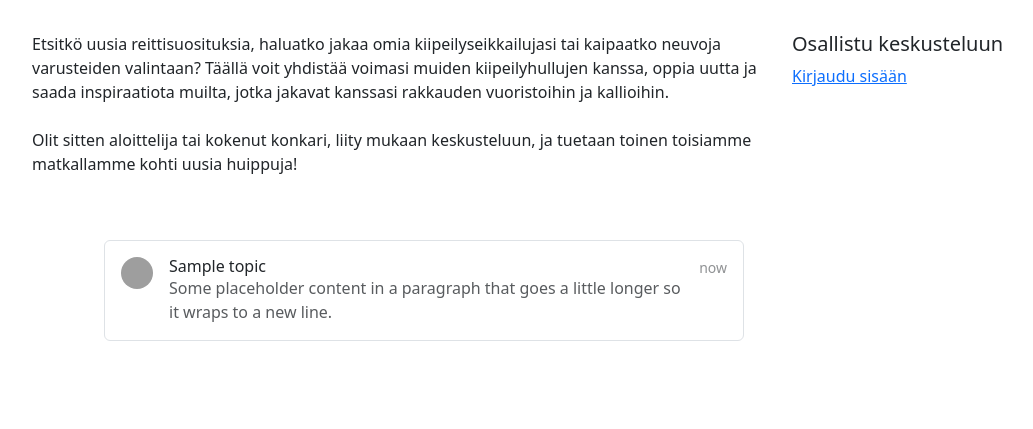
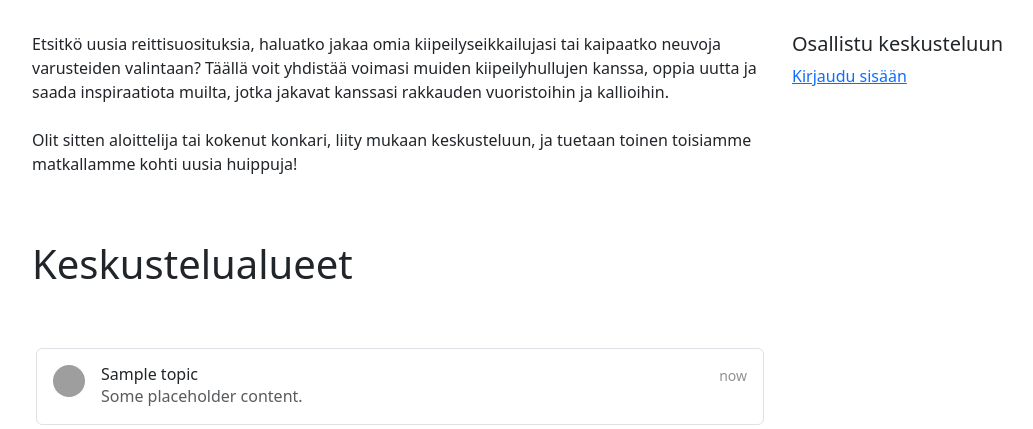
Before and after one commit to sonjaolkkonen/keskustelusovellus, a Flask app: template templates/index.html in a window 1280 px wide. Shown: the part 411-840 px from the top of the page, without its empty margins (50-1083 px from the left). Before the commit the page ends 752 px from the top, so only its background shows below. Run offline with Flask 3, Linux system fonts and the light colour scheme; the template is opened without the code that fills it: most values are stand-ins (such as "Sample title", 1, 10 or a date in 2020); grey boxes are pictures that could not be loaded.

Commit message:
style topic section

```diff
--- a/templates/index.html
+++ b/templates/index.html
@@ -71,15 +71,18 @@
             <div class="row">
             <div class="col-8">
                 {% if topics %}
+                    <br><br>
+                    <h1 class="display-6">Keskustelualueet</h1>
+                    <br><br>
                     {% for topic in topics %}
-                    <div class="d-flex flex-column flex-md-row p-4 gap-4 py-md-5 ms-5">
+                    <div class="p-1 gap-4">
                     <div class="list-group">
                         <a href="#" class="list-group-item list-group-item-action d-flex gap-3 py-3" aria-current="true">
                         <img src="https://www.pngfind.com/pngs/m/77-775446_png-file-svg-chat-bubble-icon-png-transparent.png" alt="twbs" width="32" height="32" class="rounded-circle flex-shrink-1">
                         <div class="d-flex gap-2 w-100 justify-content-between">
                             <div>
                                 <h6 class="mb-0">{{ topic.name }}</h6>
-                                <p class="mb-0 opacity-75">Some placeholder content in a paragraph that goes a little longer so it wraps to a new line.</p>
+                                <p class="mb-0 opacity-75">Some placeholder content.</p>
                             </div>
                             <small class="opacity-50 text-nowrap">now</small>
                         </div>
@@ -89,7 +92,7 @@
                     {% endfor %}
                 {% else %}
                 <br><br>
-                <h4>Hups! Ei vielä aloitettuja keskusteluita. Odotathan, että ylläpitäjät avaavat uuden keskustelualueen.</h4>
+                <h4>Hups! Ei vielä aloitettuja keskusteluita. Odotathan, että ylläpitäjät avaavat ensimmäisen keskustelualueen.</h4>
                 {% endif %}
             </div>
             </div>
```
